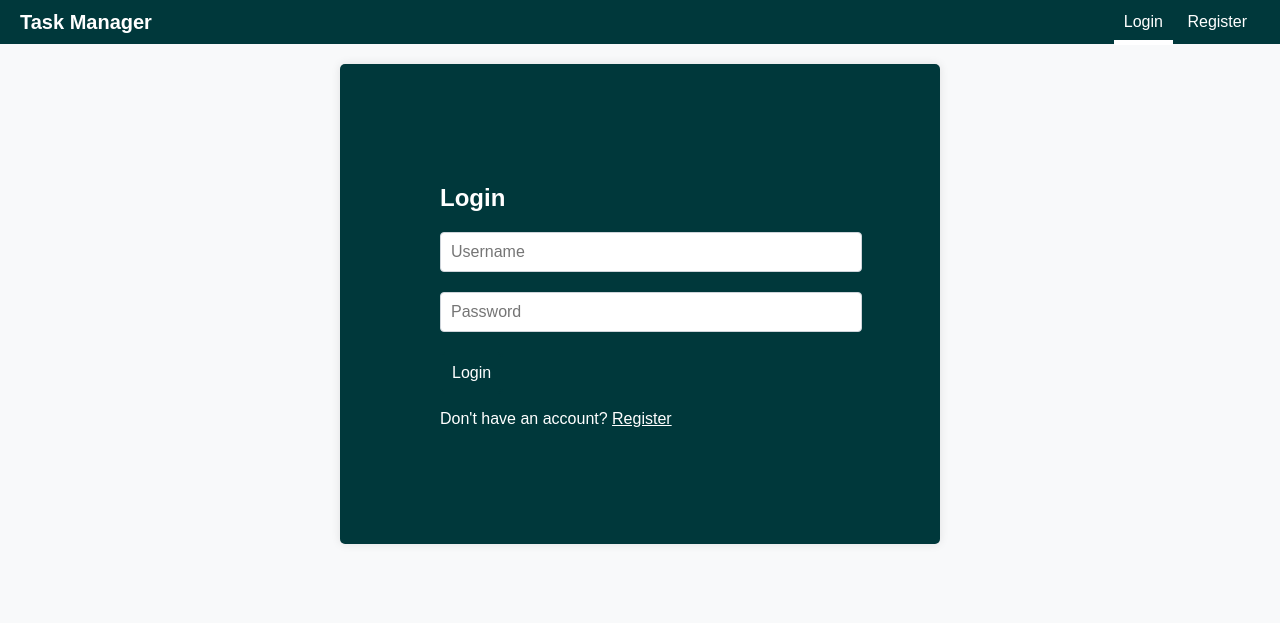
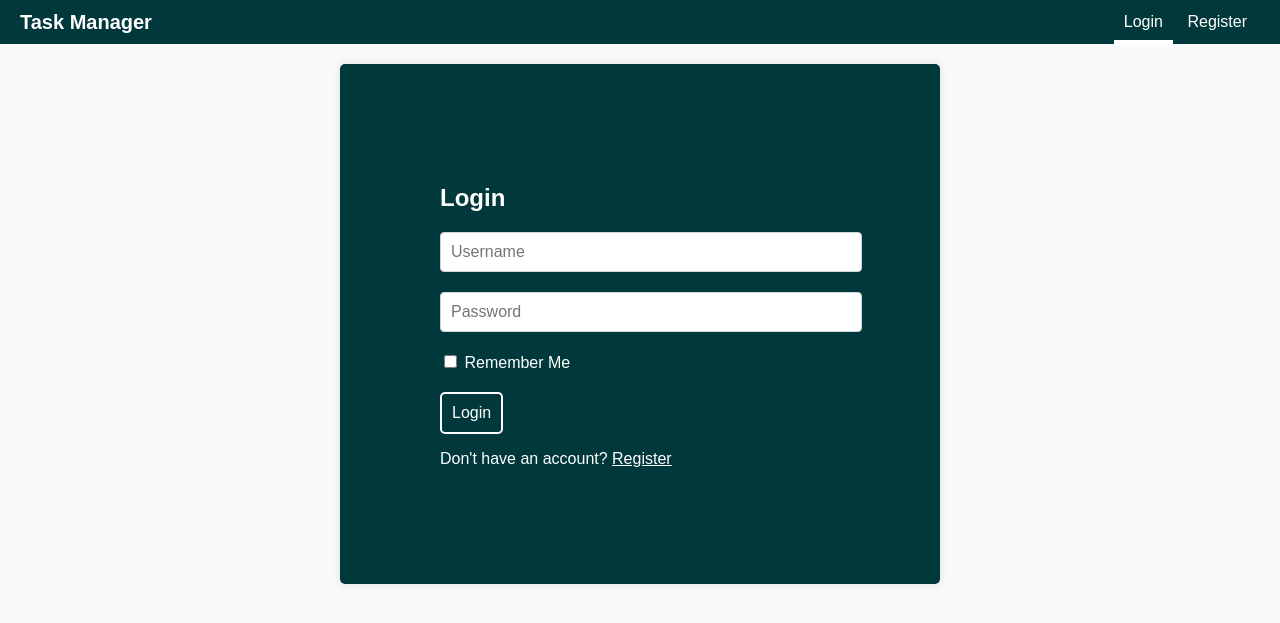
Before and after one commit to Zarvispro/Task-Manager, a Flask app: page /login in a window 1280 px wide. Shown: the top 623 px of the page. Run offline with Flask 3, Linux system fonts and the light colour scheme.

Commit message:
added remember me and chnage some UI

```diff
--- a/app/forms.py
+++ b/app/forms.py
@@ -1,5 +1,5 @@
 from flask_wtf import FlaskForm
-from wtforms import PasswordField, RadioField
+from wtforms import PasswordField, RadioField, BooleanField
 from wtforms.validators import Email, EqualTo
 from wtforms.validators import DataRequired, InputRequired
 from wtforms import StringField, TextAreaField, DateField, SubmitField
@@ -16,7 +16,8 @@ class RegistrationForm(FlaskForm):
 class LoginForm(FlaskForm):
     username = StringField('Username', validators=[DataRequired()])
     password = PasswordField('Password', validators=[DataRequired()])
-    submit = SubmitField('Log In')
+    remember_me = BooleanField('Remember Me')
+    submit = SubmitField('Login')
 
 
 class TaskForm(FlaskForm):
--- a/app/routes.py
+++ b/app/routes.py
@@ -2,7 +2,7 @@ from flask import render_template, redirect, url_for, flash, request, session, j
 from app import app, db
 from app.forms import RegistrationForm, LoginForm, TaskForm
 from app.models import User, Task
-from flask_login import login_user, current_user, login_required
+from flask_login import login_user, current_user, login_required, logout_user
 from sqlalchemy.exc import IntegrityError
 from datetime import date
 from datetime import datetime
@@ -56,11 +56,12 @@ def register():
 def login():
     if current_user.is_authenticated:
         return redirect(url_for('dashboard'))
+
     form = LoginForm()
     if form.validate_on_submit():
         user = User.query.filter_by(username=form.username.data).first()
         if user and user.check_password(form.password.data):
-            login_user(user)
+            login_user(user, remember=form.remember_me.data)
             next_page = request.args.get('next')
             return redirect(next_page) if next_page else redirect(url_for('dashboard'))
         else:
@@ -69,13 +70,14 @@ def login():
 
 
 @app.route('/logout', methods=['GET', 'POST'])
+@login_required
 def logout():
     if request.method == 'POST':
-        session.clear()
+        logout_user()
         flash('You have been logged out.', 'success')
         return redirect(url_for('home'))
     else:
-        pass
+        return redirect(url_for('home'))
 
 
 @app.route('/dashboard')
@@ -155,6 +157,7 @@ def complete_task(task_id):
             db.session.rollback()
             return jsonify({'error': 'An error occurred while completing the task'}), 500
 
+
 @app.route('/skip_task/<int:task_id>', methods=['POST'])
 @login_required
 def skip_task(task_id):
--- a/app/static/style.css
+++ b/app/static/style.css
@@ -24,6 +24,10 @@
     }
     .table th, .table td {
     text-align: center;
+    }
+     .table th,
+    .table td {
+        font-size: 10px;
     }
 }
 
@@ -88,6 +92,7 @@ body {
     background-color: #f8f9fa;
     color: #212529;
     margin: 0px;
+    overflow-x: hidden;
 }
 
 .container {
@@ -142,7 +147,6 @@ body {
     padding: 10px;
     background-color: #00383B;
     color: #fff;
-    border: none;
     border-radius: 5px;
     font-size: 16px;
     cursor: pointer;
@@ -150,7 +154,7 @@ body {
     margin: 10px 0;
     text-align: center;
     text-decoration: none;
-    border: 2px #00383B solid;
+    border: 2px #fff solid;
 }
 
 .btn-primary:hover {
--- a/app/templates/login.html
+++ b/app/templates/login.html
@@ -11,6 +11,10 @@
             <div class="form-group">
                 {{ form.password(class="form-control", placeholder="Password") }}
             </div>
+            <div class="form-group form-check">
+                {{ form.remember_me(class="form-check-input") }}
+                <label class="form-check-label" for="remember_me">Remember Me</label>
+            </div>
             <button type="submit" class="btn btn-primary">Login</button>
         </form>
         <p class="auth-message">Don't have an account? <a href="{{ url_for('register') }}">Register</a></p>
--- a/app/templates/profile.html
+++ b/app/templates/profile.html
@@ -1,11 +1,11 @@
 {% extends 'base.html' %}
 {% block title %}Profile{% endblock %}
 {% block content %}
-    <h2>User Profile</h2>
-    <div>
+    <div class="form-container">
+        <h2>User Profile</h2>
+
         <p><strong>Username:</strong> {{ current_user.username }}</p>
         <p><strong>Email:</strong> {{ current_user.email }}</p>
-
         <h3>Change Password</h3>
         <form method="POST" action="{{ url_for('profile') }}">
             {{ form.hidden_tag() }}
```
Also changed, not shown: app/templates/dashboard.html (+9 -9 lines).
